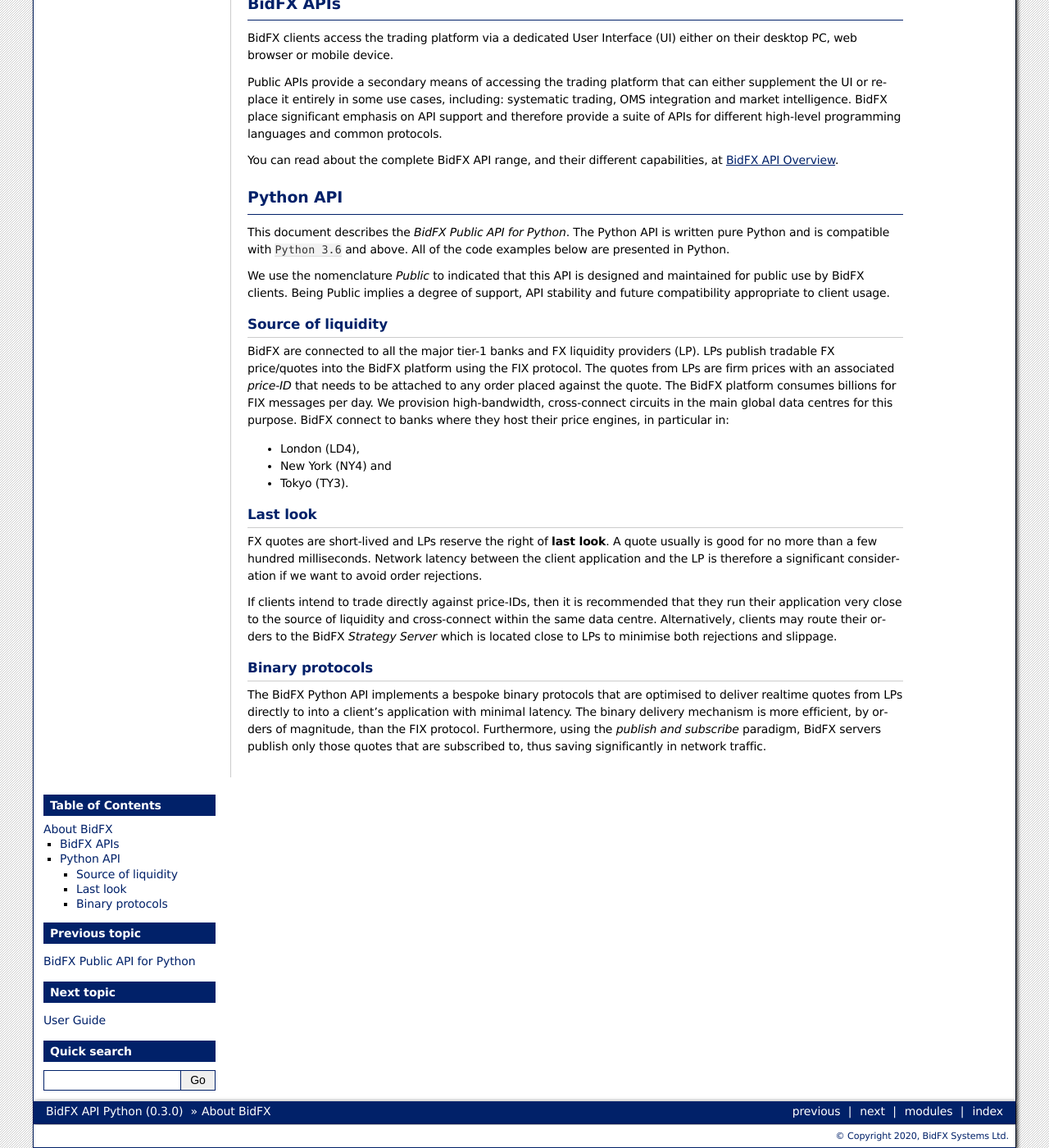
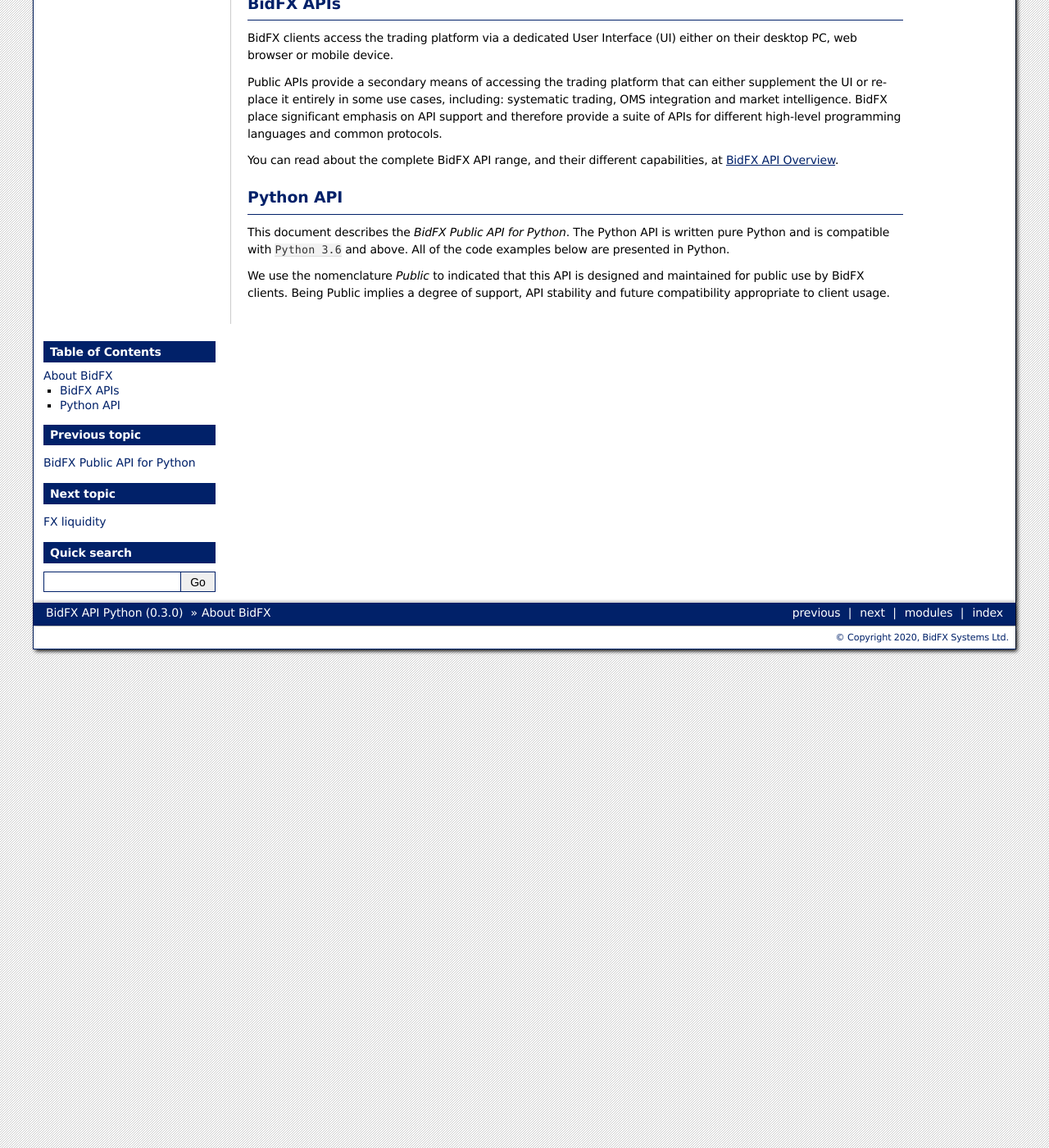
Before and after one commit to bidfx/bidfx-api-py, a Sphinx documentation site: the page built from docs/about.rst, in a window 1280 px wide and 1400 px high, scrolled down 247 px. Shown: the whole window at 82% size. Built offline with Sphinx 7.4.7, drawn with Linux system fonts in a browser that asks for light colours.

```diff
--- a/docs/about.rst
+++ b/docs/about.rst
@@ -38,44 +38,3 @@
 this API is designed and maintained for public use by BidFX clients.
 Being Public implies a degree of support, API stability and future
 compatibility appropriate to client usage.
-
-
-Source of liquidity
--------------------
-
-BidFX are connected to all the major tier-1 banks and FX liquidity providers (LP).
-LPs publish tradable FX price/quotes into the BidFX platform using the FIX protocol.
-The quotes from LPs are firm prices with an associated *price-ID* that needs
-to be attached to any order placed against the quote.
-The BidFX platform consumes billions for FIX messages per day.
-We provision high-bandwidth, cross-connect circuits in the main global data centres for this purpose.
-BidFX connect to banks where they host their price engines, in particular in:
-
-- London (LD4),
-- New York (NY4) and
-- Tokyo (TY3).
-
-
-Last look
----------
-
-FX quotes are short-lived and LPs reserve the right of **last look**.
-A quote usually is good for no more than a few hundred milliseconds.
-Network latency between the client application and the LP is therefore
-a significant consideration if we want to avoid order rejections.
-
-If clients intend to trade directly against price-IDs, then it is recommended
-that they run their application very close to the source of liquidity
-and cross-connect within the same data centre.
-Alternatively, clients may route their orders to the BidFX *Strategy Server*
-which is located close to LPs to minimise both rejections and slippage.
-
-
-Binary protocols
-----------------
-
-The BidFX Python API implements a bespoke binary protocols that are optimised
-to deliver realtime quotes from LPs directly to into a client's application with minimal latency.
-The binary delivery mechanism is more efficient, by orders of magnitude, than the FIX protocol.
-Furthermore, using the *publish and subscribe* paradigm, BidFX servers
-publish only those quotes that are subscribed to, thus saving significantly in network traffic.
--- a/docs/index.rst
+++ b/docs/index.rst
@@ -17,6 +17,7 @@
    :maxdepth: 2
 
    about
+   liquidity
    user_guide
    examples
    configuration
--- a/docs/issues.rst
+++ b/docs/issues.rst
@@ -130,17 +130,17 @@
 Latency
 =======
 
-FX pricing has the potential to update very rapidly, especially at time of major news announcements.
+FX pricing has the potential to update very rapidly, especially around times of major news announcements.
 Too many price subscriptions can generate substantial amounts of network traffic,
 causing bandwidth saturation and heavy CPU load on the application host.
-If an overworked application becomes a *slow consumer* then it will experience excessive latency.
+If an overworked application becomes a *slow consumer* then it will experience latency.
 
 We recommend all API users to close subscriptions that are no longer required to minimise network load.
 
 If you experience latency then there are a few remedial actions you can take:
 
 - Reduce the number of open subscriptions.
-- Increase the price publication throttle.
+- Change the configuration to increase the price publication throttle.
 - Move your application close to your main source of liquidity.
 - Install a dedicated network link with high capacity and QoS.
 - Ideally cross-connect at the same data center as BidFX.
```
Also changed, not shown: docs/liquidity.rst (added, +40 -0 lines), docs/user_guide.rst (+31 -11 lines), 1 other file.
